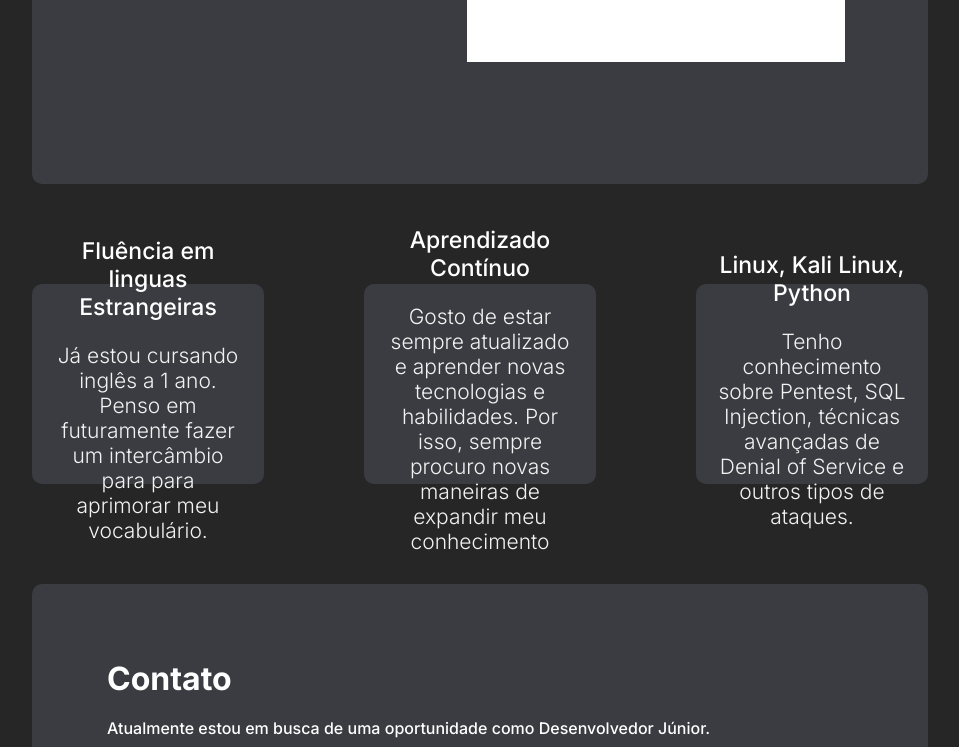
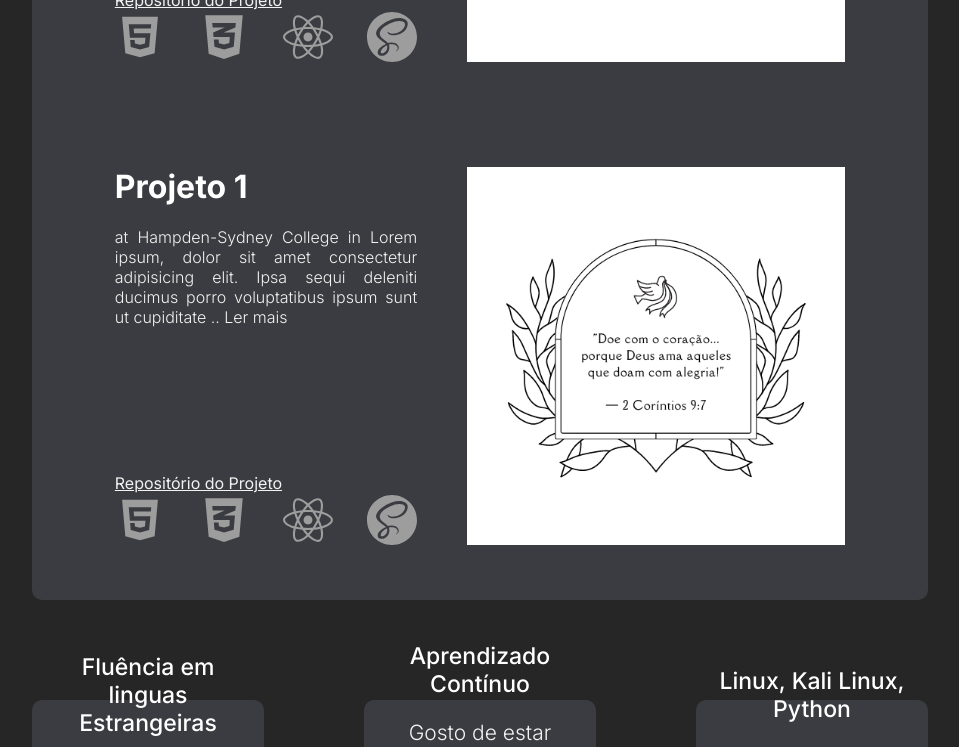
Before and after one commit to petrinks/portfolio, a React (Vite) app: page / in a window 1280 px wide. Shown: the part 2315-3062 px from the top of the page, without its empty margins (160-1119 px from the left). Built offline with nearby package versions, Linux system fonts and the light colour scheme.

Commit message:
projects OK

```diff
--- a/src/App.css
+++ b/src/App.css
@@ -754,7 +754,7 @@ header div h1{
 	display: flex;
 	flex-direction: column;
 	align-items: center;
-	gap: 0px;
+	gap: 60px;
 	padding: 20px;
 	margin-top: 90px;
 }
@@ -768,23 +768,24 @@ header div h1{
 	flex-direction: column;
 	align-items: flex-start;
 	gap: 105px;
-	padding: 55px 70px 0 70px;
+	padding: 55px 70px 55px 70px;
 }
 
 .grid-projeto{
 	width: 100%;
-	min-height: 500px;
+	min-height: 100%;
 	display: flex;
 	justify-content: center;
-	align-items: flex-start;
+	/* align-items: flex-start; */
 	gap: 50px;
 }
 
 .grid-projeto-esquerda{
 	width: 40%;
-	height: 100%;
+	/* height: 100%; */
 	display: flex;
 	flex-direction: column;
+	justify-content: space-around;
 }
 
 .grid-projeto-esquerda h1{
@@ -900,6 +901,9 @@ header div h1{
 	}
 	.button-oculto{
 		display: block;
+	}
+	.oculto{
+		display: none;
 	}
 }
 
--- a/src/App.tsx
+++ b/src/App.tsx
@@ -221,6 +221,32 @@ function App() {
                     <img src={project1} />
                   </div>
                 </div>
+                <div className="grid-projeto oculto">
+                <button className='button-oculto' onClick={mostrarMaisProjetosFunc}>Mostrar Mais</button>
+                  <div className="grid-projeto-esquerda">
+                    <h1>Projeto 1</h1>
+                      <div className="box-p">
+                        {lerMaisProject ? (
+                           <p> at Hampden-Sydney College in Lorem ipsum, dolor sit amet consectetur adipisicing elit. Ipsa sequi deleniti ducimus porro voluptatibus ipsum sunt ut cupiditate .. <a className='saber-mais'
+                          onClick={lerMaisProjeto}>Ler mais</a></p>
+                        )
+                        : (
+                          <p> at Hampden-Sydney College in Lorem ipsum, dolor sit amet consectetur adipisicing elit. Ipsa sequi deleniti ducimus porro voluptatibus ipsum sunt ut cupiditate Lorem ipsum dolor sit amet, consectetur adipisicing elit. Quo, ducimus. <a className='saber-mais'
+                          onClick={lerMaisProjeto}>Ler Menos</a></p>
+                        )}
+                      </div>
+                      <p><a href="">Repositório do Projeto</a></p>
+                      <div className="container-tecnologias">
+                        <AiFillHtml5 />
+                        <FaCss3Alt />
+                        <FaReact />
+                        <SiSass />
+                      </div>
+                  </div>
+                  <div className="grid-projeto-direita">
+                    <img src={project1} />
+                  </div>
+                </div>
                 </div>
                 </div>
               ) : (
```
